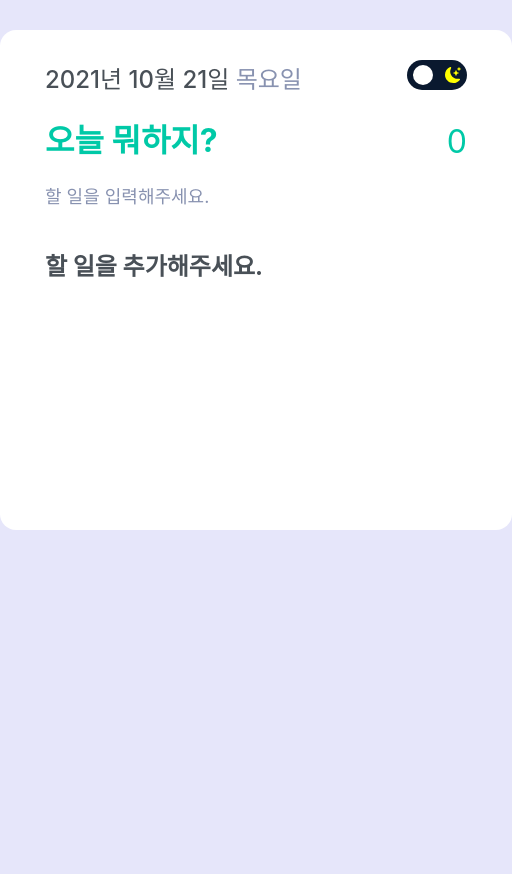
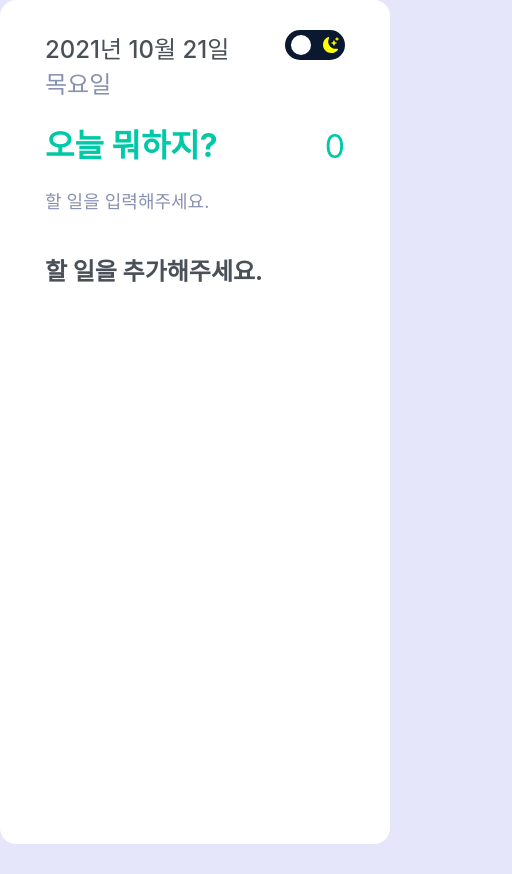
Before and after one commit to dkssyddico/react_redux_todo, a React (Create React App) app: page / in a window 390 px wide. Shown: the whole page, 512 px wide, since content can reach past the window. After the commit the page ends 844 px from the top, so only its background shows below. Built offline with nearby package versions, Linux system fonts and the light colour scheme.

Commit message:
add responsive styling: size Iphone 12

```diff
--- a/src/components/TodoContainer.js
+++ b/src/components/TodoContainer.js
@@ -10,10 +10,13 @@ const Main = styled.main`
   width: 512px;
   height: 500px;
   margin: 0 auto;
-  margin-top: 30px;
   padding: 30px 45px;
   border-radius: 16px;
   background-color: ${({ theme }) => theme.colors.bgColor};
+  @media only screen and (min-width: 390px) and (max-width: 767px) {
+    width: 390px;
+    height: 100vh;
+  }
 `;
 
 const TodoListContainer = styled.section`
@@ -40,7 +43,6 @@ function TodoContainer({ todos, theme, toggleTheme }) {
 }
 
 const mapStateToProps = (state) => {
-  console.log(state);
   return { todos: state };
 };
 
--- a/src/components/TodoHeader.js
+++ b/src/components/TodoHeader.js
@@ -81,13 +81,18 @@ const DateContainer = styled.div`
   font-size: 24px;
   font-weight: 500;
   margin-bottom: 20px;
+  display: flex;
   color: ${({ theme }) => theme.colors.textColor};
-  p {
-    margin: 0;
+  @media only screen and (min-width: 390px) and (max-width: 767px) {
+    flex-direction: column;
   }
 `;
 
-const Day = styled.span`
+const DateStr = styled.p`
+  margin-right: 10px;
+`;
+
+const Day = styled.p`
   color: ${({ theme }) => theme.colors.lightTextColor};
 `;
 
@@ -107,9 +112,8 @@ function TodoHeader({ todos, toggleTheme }) {
     <Header>
       <Container>
         <DateContainer>
-          <p>
-            {dateString} <Day>{day}</Day>
-          </p>
+          <DateStr>{dateString}</DateStr>
+          <Day>{day}</Day>
         </DateContainer>
         <BtnContainer>
           <Button onClick={toggleTheme}>
--- a/src/styles/GlobalStyle.js
+++ b/src/styles/GlobalStyle.js
@@ -6,11 +6,16 @@ const GlobalStyle = createGlobalStyle`
   }
 
   body {
-    margin: 0;
+    box-sizing: border-box;
+    padding-top: 30px;
+    margin:0;
     background-color: lavender;
     width: 100%;
     height: 100vh;
     font-family: -apple-system, BlinkMacSystemFont, 'Segoe UI', Roboto, Oxygen, Ubuntu, Cantarell, 'Open Sans', 'Helvetica Neue', sans-serif;
+    @media only screen and (min-width: 390px) and (max-width: 767px) {
+      padding: 0;
+    }
   }
 
   ul {
@@ -25,6 +30,10 @@ const GlobalStyle = createGlobalStyle`
   input {
     all: unset;
   }
+
+  p {
+    margin: 0;
+  }
 `;
 
 export default GlobalStyle;
```
